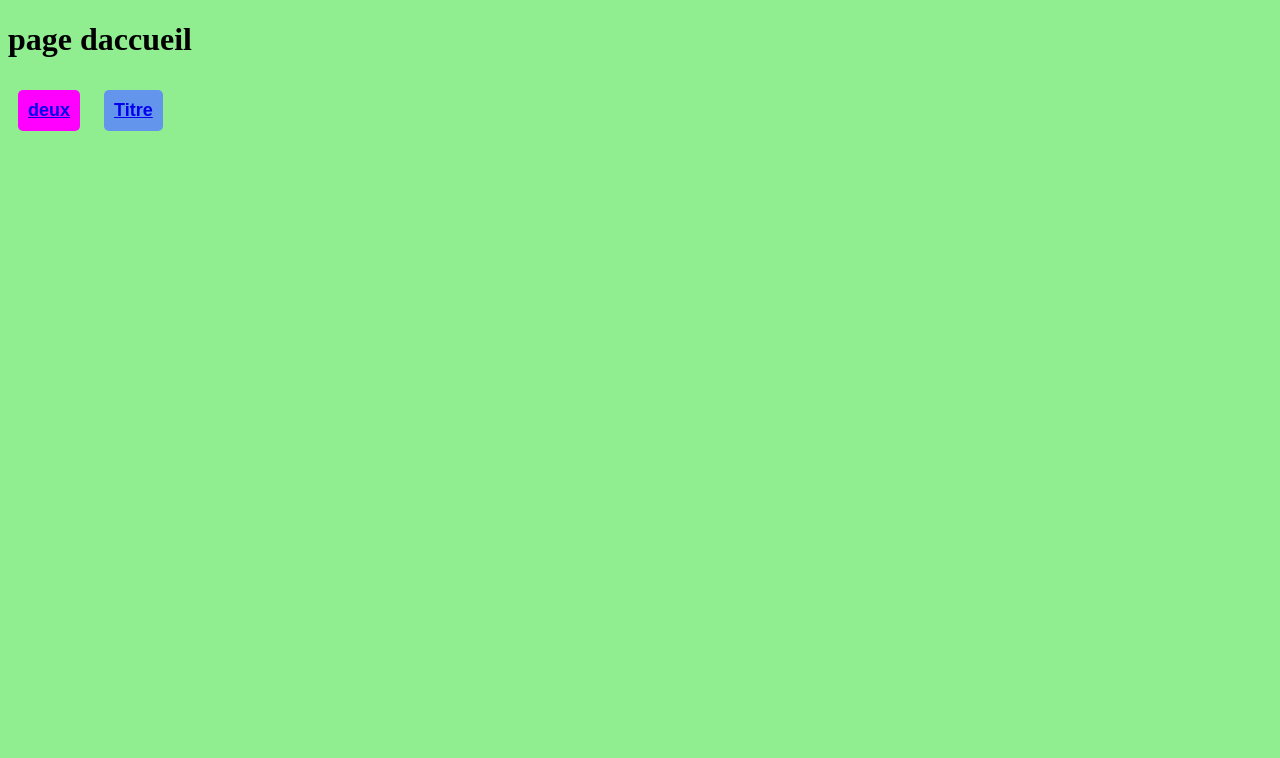
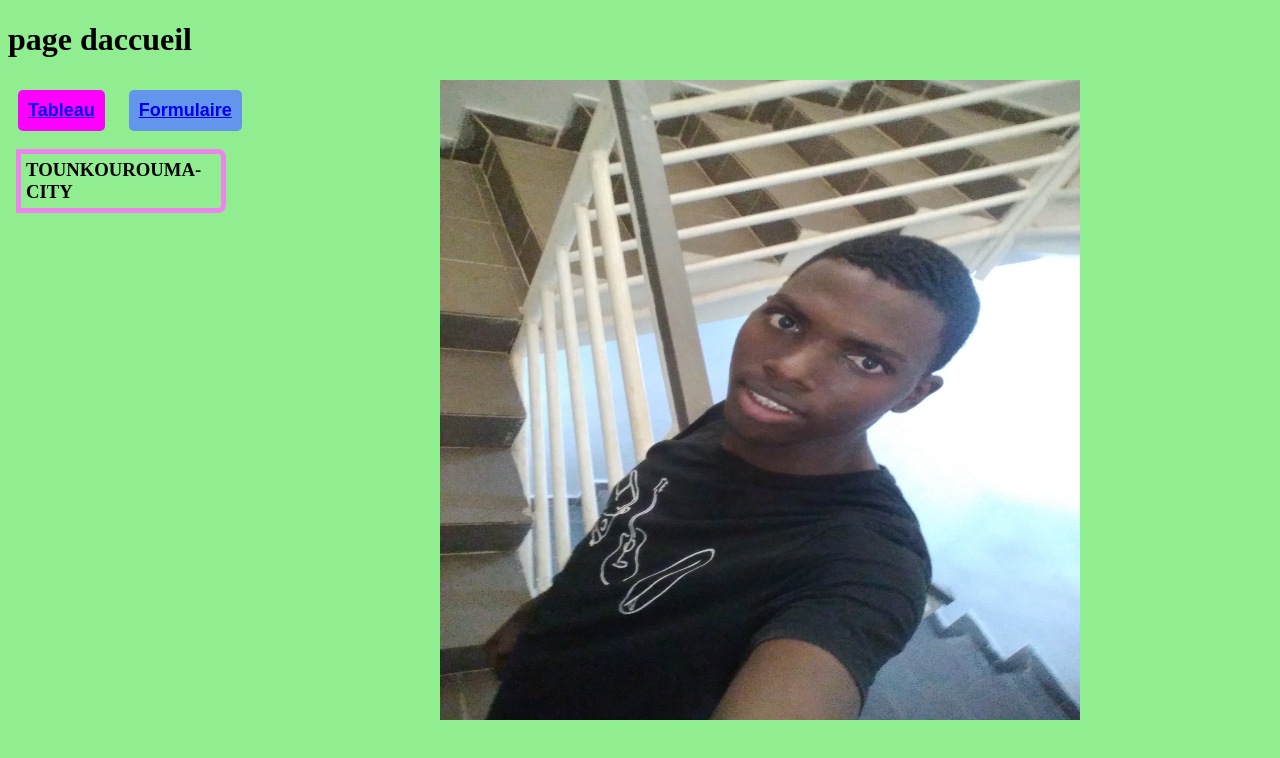
Before and after one commit to ElhadjBoubacar/Mini, a plain HTML site: page Flech.html in a window 1280 px wide. Drawn offline with Linux system fonts and the light colour scheme.

Commit message:
je modifer un peut mon dossier

```diff
--- a/Flech.html
+++ b/Flech.html
@@ -4,12 +4,14 @@
     <meta charset="UTF-8">
     <meta http-equiv="X-UA-Compatible" content="IE=edge">
     <meta name="viewport" content="width=device-width, initial-scale=1.0">
-    <title>Document direct</title>
+    <title>pages d'accuil</title>
     <link rel="stylesheet" href="Style.css">
 </head>
 <body class="bob">
     <h1>page daccueil</h1>
-    <button style="background-color: fuchsia;"><a href="axce.html" target="_blank">deux</a></button>
-    <button style="background-color:cornflowerblue"><a href="Calcule.html" target="_blank">Titre</a></button>
+    <button style="background-color: fuchsia;"><a href="axce.html" target="_blank">Tableau</a></button>
+    <button style="background-color:cornflowerblue"><a href="Calcule.html" target="_blank">Formulaire</a></button>
+    <img src="OK.jpg" alt="ma photo">
+    <h3>TOUNKOUROUMA-CITY</h3>
 </body>
 </html>
--- a/Style.css
+++ b/Style.css
@@ -36,3 +36,23 @@ button{
 .bob{
     background-color: lightgreen;
 }
+img{
+    position: absolute;
+    width: 50%;
+    height: 80%;
+    justify-content: center;
+    margin-left: 188px;
+}
+h3:hover{
+    color:yellow;
+    transform: translateX(10px);
+    transition-duration: 3s;
+    width: 17%;
+}
+h3{
+    border: solid 5px violet;
+    width: 15%;
+    border-radius: 0px 8px 8px 0px;
+    margin: 8px;
+    padding: 5px;
+}
```
Also changed, not shown: form.html (+1 -1 lines), tab.html (+1 -1 lines), DV.jpg (added), Nav.html (deleted), OK.jpg (added).
